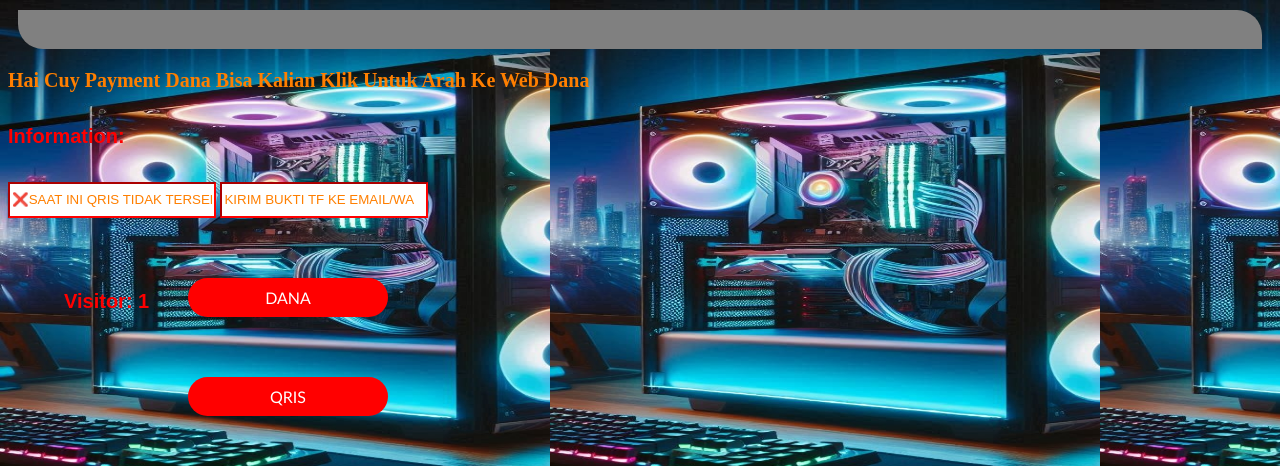
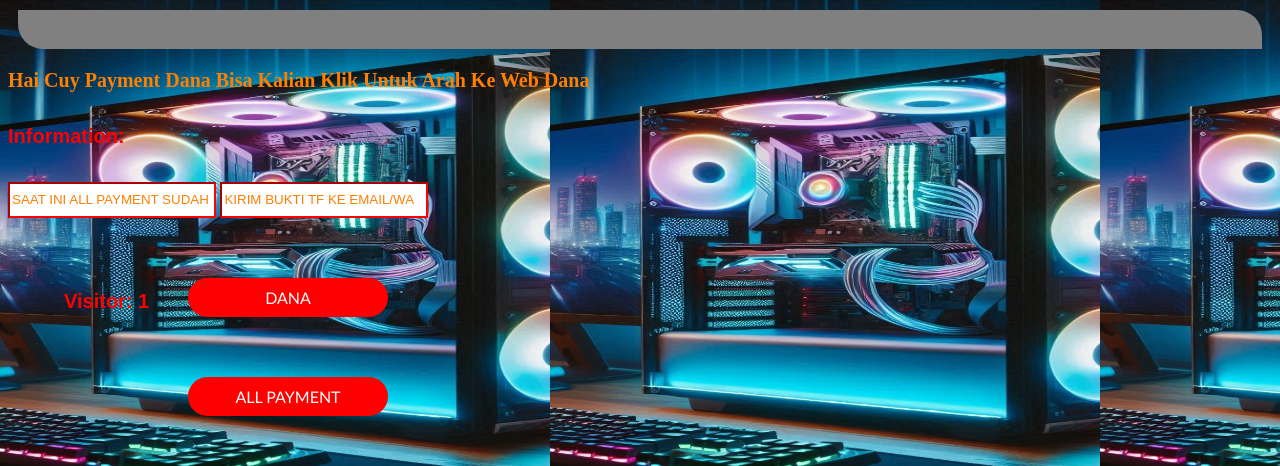
Before and after one commit to alzzhosting/payment.alzzoffc.github.io, a plain HTML site: page index.html in a window 1280 px wide. Shown: the top 466 px of the page. Drawn offline with Linux system fonts and the light colour scheme.

Commit message:
Update index.html

```diff
--- a/index.html
+++ b/index.html
@@ -248,10 +248,10 @@ h4 {
         <marquee>PAYMENT BY ALZZOFFC HOSTING💵 ADMIN OFF PUKUL (21-00) JADI JANGAN TRX</marquee>
         <h3>Hai Cuy Payment Dana Bisa Kalian Klik Untuk Arah Ke Web Dana</h3>
         <h5>Information: </h5>
-        <input type="text" value="❌SAAT INI QRIS TIDAK TERSEDIA" readonly>
+        <input type="text" value="SAAT INI ALL PAYMENT SUDAH TERSEDIA" readonly>
         <input type="text" value="KIRIM BUKTI TF KE EMAIL/WA" readonly>
   <a href="https://lemon-fancy-cyclamen.glitch.me/dana.txt"onclick="alert(`DANA: 085934686607`)">DANA</a>
-  <a href="#"download="text.file">QRIS</a>
+  <a href="https://sociabuzz.com/alzzoffc/give">ALL PAYMENT</a>
 </script>
 
 
```
